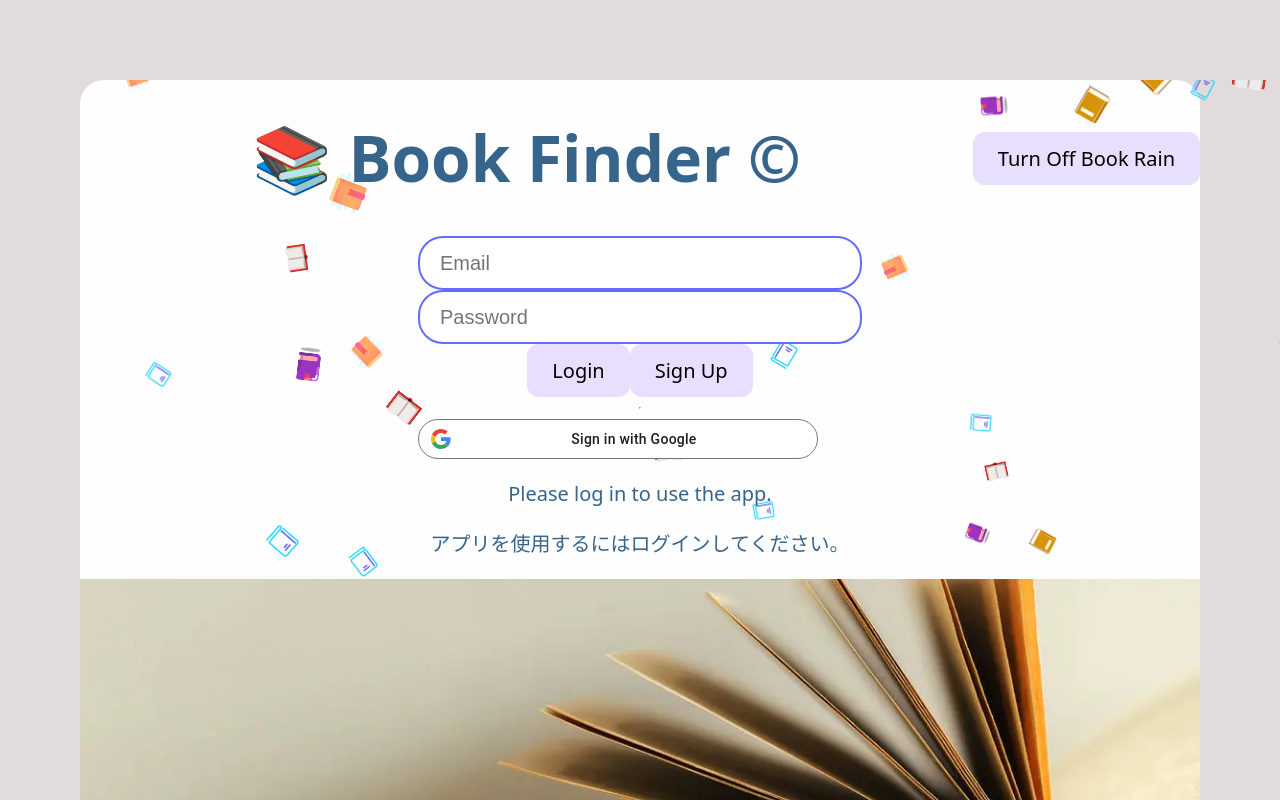
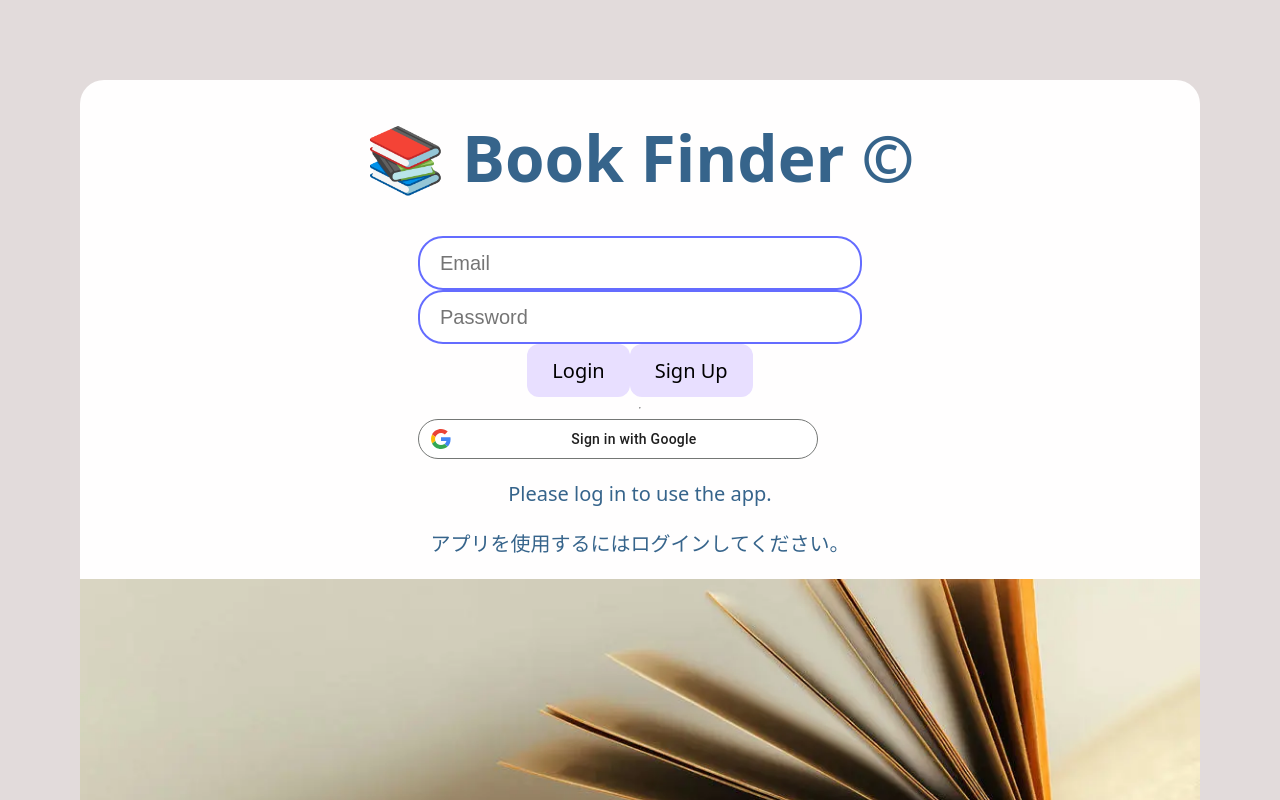
Before and after one commit to Yukikaze-coder/book-finder-app, a React (Vite) app in the folder frontend/: page / in a window 1280 px wide. Shown: the top 800 px of the page. Built offline with nearby package versions, Linux system fonts and the light colour scheme; no server answers.

Commit message:
removed book rain

```diff
--- a/frontend/src/App.jsx
+++ b/frontend/src/App.jsx
@@ -9,13 +9,11 @@ import { onAuthStateChanged, signOut } from 'firebase/auth';
 import { BrowserRouter as Router, Routes, Route } from 'react-router-dom';
 import About from './components/About';
 import Contact from './components/Contact';
-import BookRainBackground from './components/BookRainBackground';
 
 function App() {
   const [user, setUser] = useState(null);
   const [refreshFavorites, setRefreshFavorites] = useState(false);
   const [tab, setTab] = useState("search");
-  const [showRain, setShowRain] = useState(true);
 
   // Load saved state on first load
   const [query, setQuery] = useState(() => localStorage.getItem("searchQuery") || "");
@@ -46,16 +44,10 @@ function App() {
   return (
     <Router>
       <div className="relative min-h-screen">
-        {showRain && <BookRainBackground />}
         <div className="relative z-10 p-6 bg-white text-black dark:bg-gray-900 dark:text-white min-h-screen">
           <div className="flex justify-center items-center mb-6">
             <h1 className="text-2xl font-bold text-center flex-1 ml-8">📚 Book Finder ©</h1>
-            <button
-              onClick={() => setShowRain((prev) => !prev)}
-              className="ml-4 px-4 py-2 rounded bg-blue-200 dark:bg-blue-800 text-blue-900 dark:text-white shadow"
-            >
-              {showRain ? "Turn Off Book Rain" : "Turn On Book Rain"}
-            </button>
+
           </div>
 
           <div className="flex justify-center mb-6">
```
